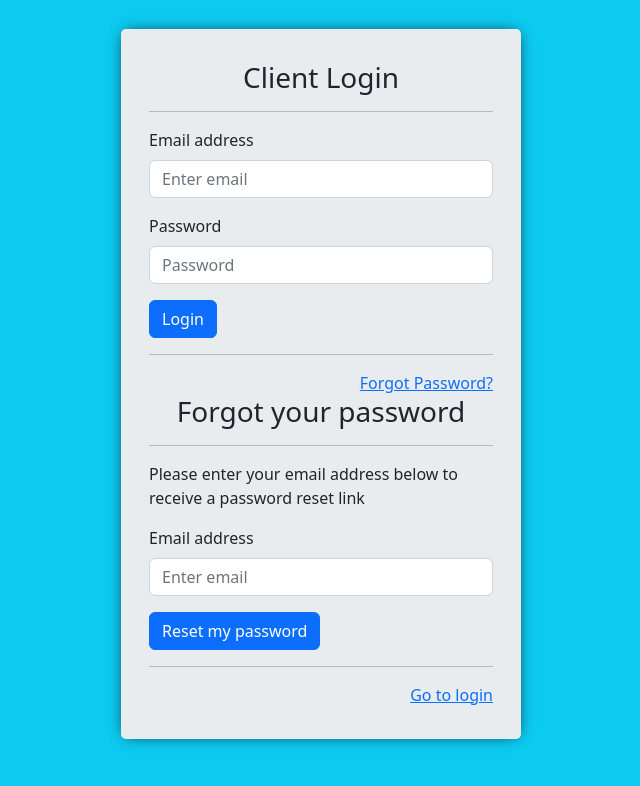
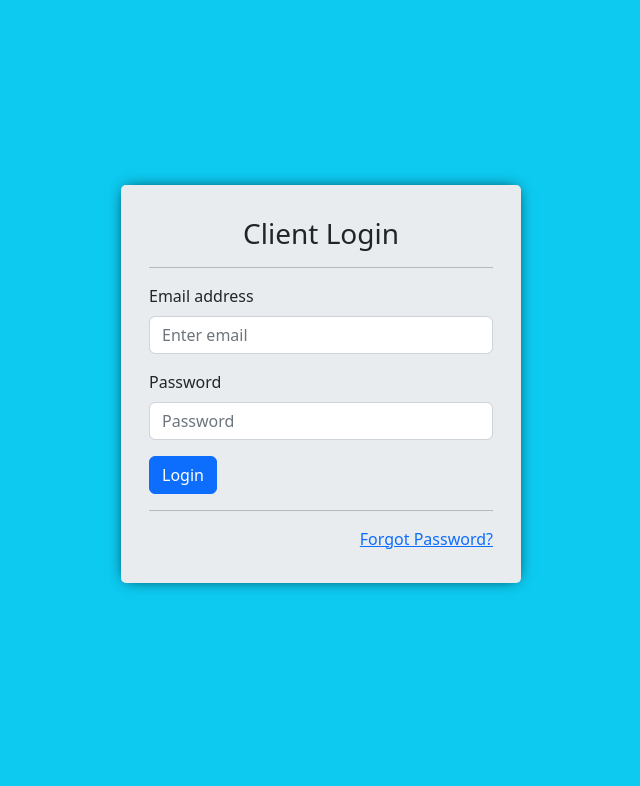
Before and after one commit to krishnashrestha47/frontend-crm, a React (Create React App) app: page / in a window 1280 px wide. Shown: the top 786 px of the page, without its empty margins (319-959 px from the left). Built offline with nearby package versions, Linux system fonts and the light colour scheme.

Commit message:
conditionally show login and reset password form

```diff
--- a/src/components/login/Login.js
+++ b/src/components/login/Login.js
@@ -6,7 +6,7 @@ const initialState = {
   password: "",
 };
 
-export const Login = () => {
+export const Login = ({ handleOnShow }) => {
   const [formDt, setFormDt] = useState(initialState);
 
   const handleOnChange = (e) => {
@@ -56,7 +56,9 @@ export const Login = () => {
       </Row>
       <Row>
         <Col className="text-end">
-          <a href="#!">Forgot Password?</a>
+          <a href="#!" onClick={handleOnShow}>
+            Forgot Password?
+          </a>
         </Col>
       </Row>
     </Container>
--- a/src/components/password-reset/PasswordResetComp.js
+++ b/src/components/password-reset/PasswordResetComp.js
@@ -43,7 +43,9 @@ export const PasswordResetComp = ({ handleOnShow }) => {
       </Row>
       <Row>
         <Col className="text-end">
-          <a href="#!">Go to login</a>
+          <a href="#!" onClick={handleOnShow}>
+            Go to login
+          </a>
         </Col>
       </Row>
     </Container>
--- a/src/pages/entry-page/EntryPage.js
+++ b/src/pages/entry-page/EntryPage.js
@@ -4,12 +4,19 @@ import { PasswordResetComp } from "../../components/password-reset/PasswordReset
 import "./entryPage.css";
 
 export const EntryPage = () => {
+  const [show, setShow] = useState(true);
+  const handleOnShow = () => {
+    setShow(!show);
+  };
+
   return (
     <div className="entry-page bg-info">
       <div className="jumbotron form-box">
-        <Login />
-
-        <PasswordResetComp />
+        {show ? (
+          <Login handleOnShow={handleOnShow} />
+        ) : (
+          <PasswordResetComp handleOnShow={handleOnShow} />
+        )}
       </div>
     </div>
   );
```
